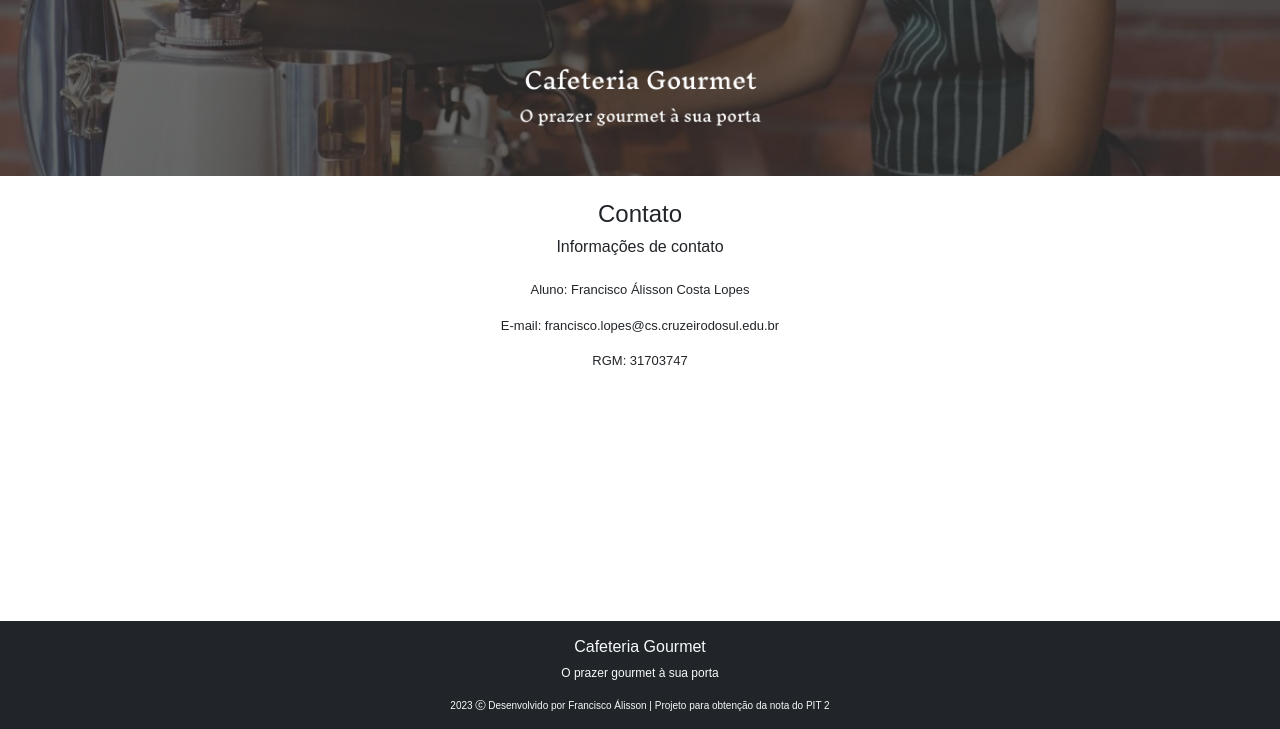
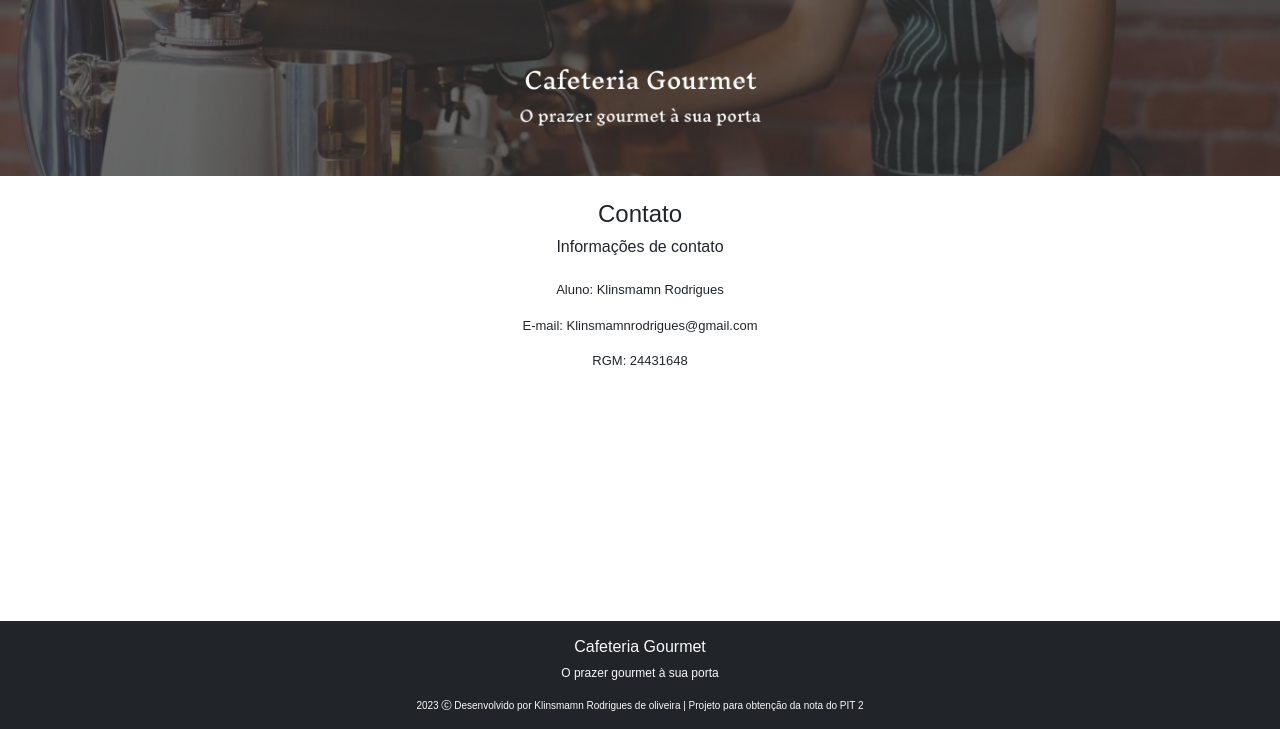
Before and after one commit to Biduh/PitV, a PHP site: page /view/pages/contato.php in a window 1280 px wide. Shown: the part 71-800 px from the top of the page. Run offline with PHP 8.4, Linux system fonts and the light colour scheme; the visitor is signed in with stand-in values (Sample User, id 1); some web fonts are replaced.

Commit message:
contato.php

```diff
--- a/view/pages/contato.php
+++ b/view/pages/contato.php
@@ -70,9 +70,9 @@
     <div class="container text-center">
         <h4 class="pt-4">Contato</h4>
         <h6 class="pb-3">Informações de contato</h6>
-        <p style="font-size: 13px;">Aluno: Francisco Álisson Costa Lopes</p>
-        <p style="font-size: 13px;">E-mail: francisco.lopes@cs.cruzeirodosul.edu.br</p>
-        <p style="font-size: 13px;">RGM: 31703747</p>
+        <p style="font-size: 13px;">Aluno: Klinsmamn Rodrigues</p>
+        <p style="font-size: 13px;">E-mail: Klinsmamnrodrigues@gmail.com</p>
+        <p style="font-size: 13px;">RGM: 24431648 </p>
 
     </div>
 
@@ -80,7 +80,7 @@
         <div class="container">
         <h6 class="pt-3">Cafeteria Gourmet</h6>
         <p>O prazer gourmet à sua porta</p>
-        <p class="card-text pb-3" style="font-size: 10px;">2023 <i class="bi bi-c-circle"></i> Desenvolvido por Francisco Álisson | Projeto para obtenção da nota do PIT 2</p>
+        <p class="card-text pb-3" style="font-size: 10px;">2023 <i class="bi bi-c-circle"></i> Desenvolvido por Klinsmamn Rodrigues de oliveira | Projeto para obtenção da nota do PIT 2</p>
         </div>
     </footer>
     <script type="text/javascript" src="../../assets/js/bootstrap.bundle.min.js"></script>
```
